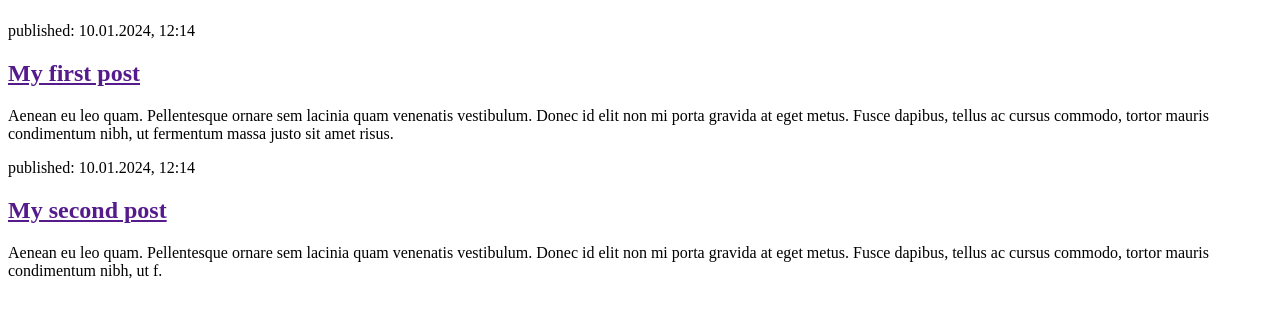
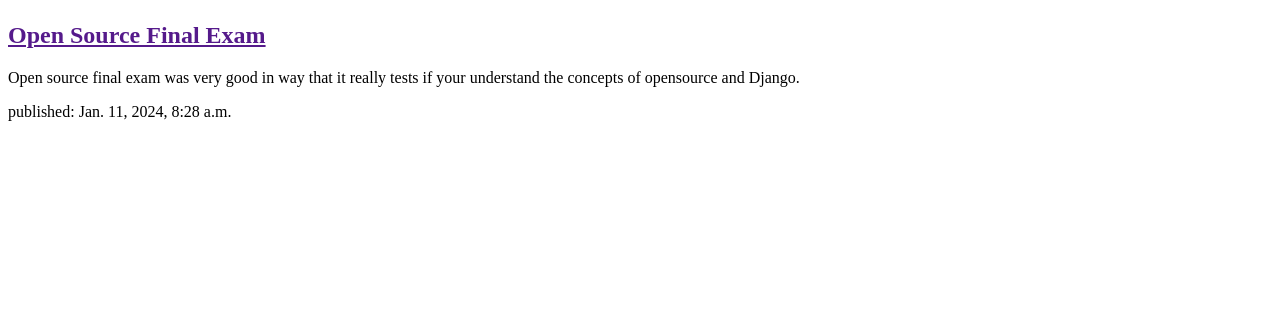
Before and after one commit to milkiase/blog, a Django app: page / in a window 1280 px wide. Shown: the part 58-376 px from the top of the page. Run offline with Django 3.2, Linux system fonts and the light colour scheme; data comes from the database, SQL or seed files in the repository; both versions use the stored data as it was after the commit.

Commit message:
Modified templates to display posts from database.

```diff
--- a/mysite/blog/templates/blog/post_list.html
+++ b/mysite/blog/templates/blog/post_list.html
@@ -8,16 +8,17 @@
             <h1><a href="/">Django OpenSource Blog</a></h1>
         </header>
 
-        <article>
+        <!-- <article>
             <time>published: 10.01.2024, 12:14</time>
             <h2><a href="">My first post</a></h2>
             <p>Aenean eu leo quam. Pellentesque ornare sem lacinia quam venenatis vestibulum. Donec id elit non mi porta gravida at eget metus. Fusce dapibus, tellus ac cursus commodo, tortor mauris condimentum nibh, ut fermentum massa justo sit amet risus.</p>
-        </article>
-
-        <article>
-            <time>published: 10.01.2024, 12:14</time>
-            <h2><a href="">My second post</a></h2>
-            <p>Aenean eu leo quam. Pellentesque ornare sem lacinia quam venenatis vestibulum. Donec id elit non mi porta gravida at eget metus. Fusce dapibus, tellus ac cursus commodo, tortor mauris condimentum nibh, ut f.</p>
-        </article>
+        </article> -->
+        {% for post in posts%}
+            <article>
+                <h2><a href=""> {{post.title}} </a></h2>
+                <p> {{post.text}} </p>
+                <time>published: {{post.created_date}} </time>
+            </article>
+        {% endfor %}
     </body>
 </html>
--- a/mysite/blog/views.py
+++ b/mysite/blog/views.py
@@ -1,6 +1,10 @@
 from django.shortcuts import render
+from .models import Post
+from django.utils import timezone
 
 # Create your views here.
 
 def post_list(request):
-    return render(request, 'blog/post_list.html', {})
+    # posts = Post.objects.filter(published_date__lte=timezone.now()).order_by('published_date')
+    posts = Post.objects.filter().order_by('published_date')
+    return render(request, 'blog/post_list.html', {'posts': posts})
```
Also changed, not shown: mysite/db.sqlite3.
